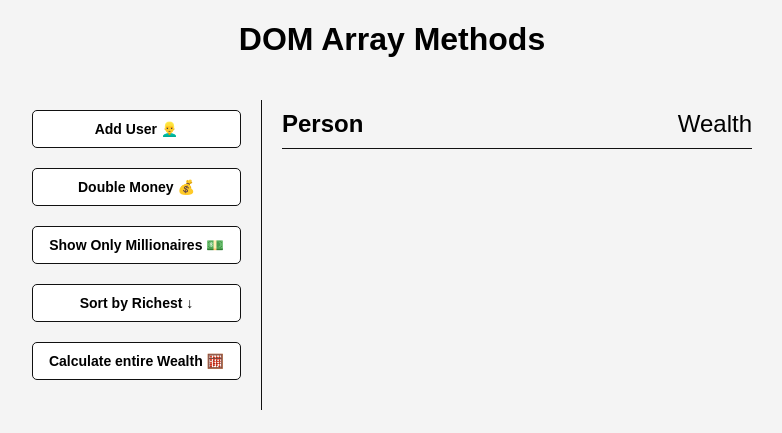
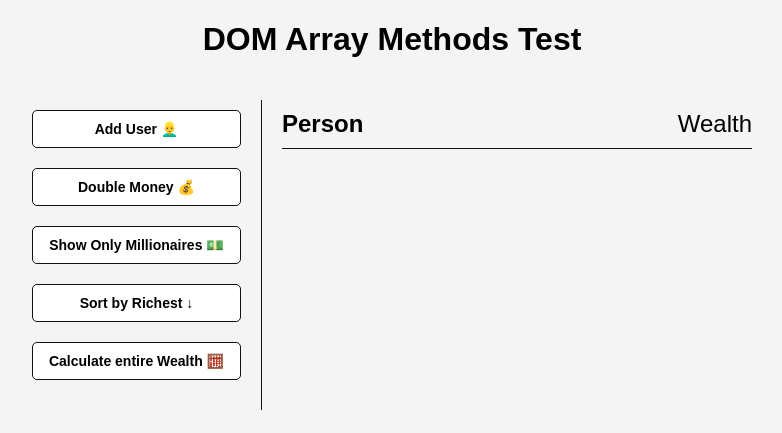
Before and after one commit to petrisorneagu/array_methods_project, a plain HTML site: page index.html in a window 1280 px wide. Shown: the whole page, without its empty margins (248-1030 px from the left). Drawn offline with Linux system fonts and the light colour scheme; no server answers.

Commit message:
test commit

```diff
--- a/index.html
+++ b/index.html
@@ -8,7 +8,7 @@
     <title>DOM Array Methods</title>
 </head>
 <body>
-<h1>DOM Array Methods</h1>
+<h1>DOM Array Methods Test</h1>
 
 <div class="container">
     <aside>
```
